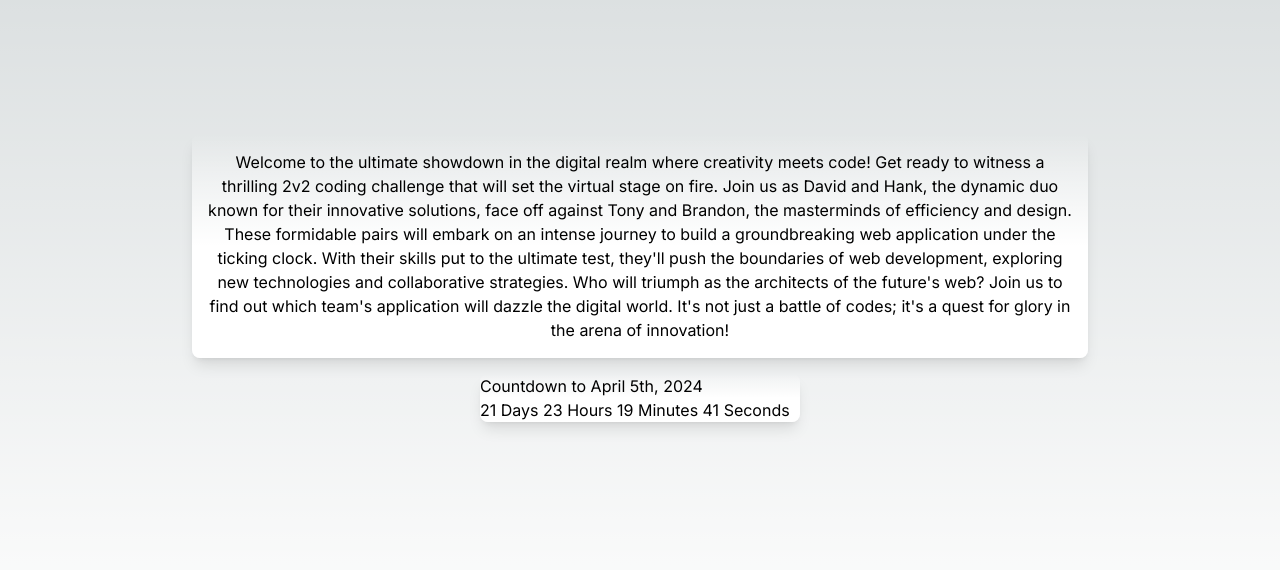
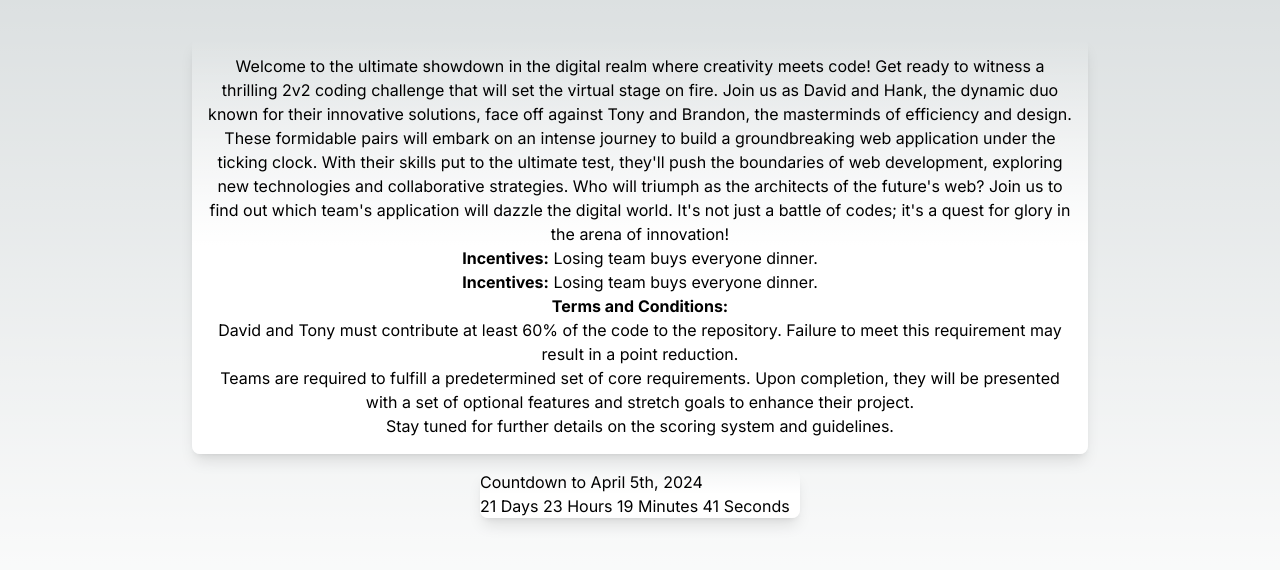
Before and after one commit to ddanes/2v2Comp, a Next.js app: page / in a window 1280 px wide. Shown: the part 122-692 px from the top of the page. Built offline with nearby package versions, Linux system fonts and the light colour scheme.

Commit message:
initial commit

```diff
--- a/src/app/page.tsx
+++ b/src/app/page.tsx
@@ -1,6 +1,6 @@
 /* eslint-disable react/no-unescaped-entities */
 // eslint-disable-next-line react/no-unescaped-entities
-"use client"
+"use client";
 import Image from "next/image";
 import CountdownTimer from "./components/timer";
 
@@ -8,10 +8,38 @@ export default function Home() {
   return (
     <main className="flex min-h-screen flex-col items-center justify-center p-24 space-y-4">
       <div className="flex w-full max-w-4xl flex-col items-center justify-center bg-gradient-to-t from-white via-white to-transparent dark:from-black dark:via-black text-center p-4 rounded-lg shadow-lg">
-        <p>Welcome to the ultimate showdown in the digital realm where creativity meets code! Get ready to witness a thrilling 2v2 coding challenge that will set the virtual stage on fire. Join us as David and Hank, the dynamic duo known for their innovative solutions, face off against Tony and Brandon, the masterminds of efficiency and design. These formidable pairs will embark on an intense journey to build a groundbreaking web application under the ticking clock. With their skills put to the ultimate test, they'll push the boundaries of web development, exploring new technologies and collaborative strategies. Who will triumph as the architects of the future's web? Join us to find out which team's application will dazzle the digital world. It's not just a battle of codes; it's a quest for glory in the arena of innovation!</p>
+        <p>
+          Welcome to the ultimate showdown in the digital realm where creativity
+          meets code! Get ready to witness a thrilling 2v2 coding challenge that
+          will set the virtual stage on fire. Join us as David and Hank, the
+          dynamic duo known for their innovative solutions, face off against
+          Tony and Brandon, the masterminds of efficiency and design. These
+          formidable pairs will embark on an intense journey to build a
+          groundbreaking web application under the ticking clock. With their
+          skills put to the ultimate test, they'll push the boundaries of web
+          development, exploring new technologies and collaborative strategies.
+          Who will triumph as the architects of the future's web? Join us to
+          find out which team's application will dazzle the digital world. It's
+          not just a battle of codes; it's a quest for glory in the arena of
+          innovation!
+        </p>
+
+        <p>
+          <strong>Incentives:</strong> Losing team buys everyone dinner.
+        </p>
+        <p>
+          <strong>Incentives:</strong> Losing team buys everyone dinner.
+        </p>
+        <p><strong>Terms and Conditions:</strong></p>
+<ul>
+  <li>David and Tony must contribute at least 60% of the code to the repository. Failure to meet this requirement may result in a point reduction.</li>
+  <li>Teams are required to fulfill a predetermined set of core requirements. Upon completion, they will be presented with a set of optional features and stretch goals to enhance their project.</li>
+</ul>
+<p>Stay tuned for further details on the scoring system and guidelines.</p>
+
       </div>
       <div className="w-full max-w-xs flex-col items-center justify-center bg-gradient-to-t from-white via-white to-transparent dark:from-black dark:via-black rounded-lg shadow-lg">
-          <CountdownTimer />
+        <CountdownTimer />
       </div>
     </main>
   );
```
